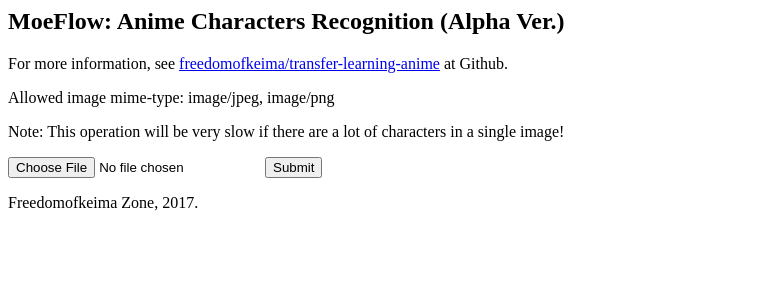
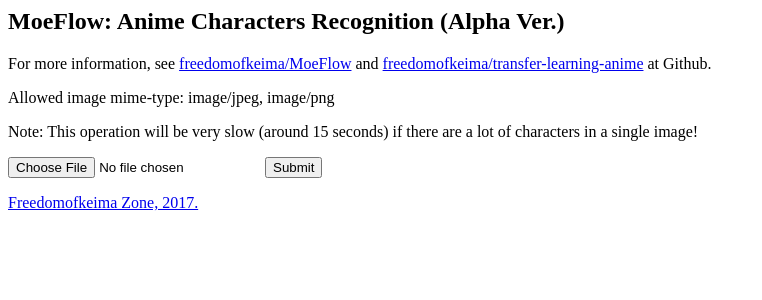
Before and after one commit to freedomofkeima/MoeFlow, a Python web app: template src/moeflow/templates/main.html in a window 1280 px wide. Shown: the top 300 px of the page, without its empty margins (0-762 px from the left). Run offline with Jinja, Linux system fonts and the light colour scheme; the template is opened without the code that fills it, so the values that code supplies are empty.

Commit message:
Quick update

```diff
--- a/src/moeflow/templates/main.html
+++ b/src/moeflow/templates/main.html
@@ -6,28 +6,28 @@
     </head>
     <body>
         <h2>MoeFlow: Anime Characters Recognition (Alpha Ver.)</h2>
-	<p>For more information, see <a href="https://github.com/freedomofkeima/transfer-learning-anime" target="_blank">freedomofkeima/transfer-learning-anime</a> at Github.</p>
+	<p>For more information, see <a href="https://github.com/freedomofkeima/MoeFlow" target="_blank">freedomofkeima/MoeFlow</a> and <a href="https://github.com/freedomofkeima/transfer-learning-anime" target="_blank">freedomofkeima/transfer-learning-anime</a> at Github.</p>
         <p>Allowed image mime-type: image/jpeg, image/png</p>
-	<p>Note: This operation will be very slow if there are a lot of characters in a single image!</p>
+	<p>Note: This operation will be very slow (around 15 seconds) if there are a lot of characters in a single image!</p>
 	<form method="POST" enctype="multipart/form-data">
 	    <input type="file" name="uploaded_image" accept="image/*">
 	    <input type="submit">
 	</form>
 	{% if original_uri %}
 	    <h4>Input:</h4>
-	    <img src="{{ original_uri }}">
+	    <img src="{{ original_uri }}" height="500">
 	    <h4>Output:</h4>
 	    <table>
 	    {% for result in results %}
 	        <tr>
 		    <td><img src="{{ result['image'] }}"></td>
-		    <td>Prediction: {% for prediction in result['prediction'] %} {{ prediction[0] }}, {% endfor %}</td>
+		    <td>Prediction: {% for prediction in result['prediction'] %} {{ prediction[0] }}{{ "," if not loop.last }} {% endfor %}</td>
                 </tr>
 	    {% endfor %}
 	    </table>
 	{% endif %}
 	<div id="footer">
-	    <p>Freedomofkeima Zone, 2017.</p>
+		<p><a href="https://freedomofkeima.com/">Freedomofkeima Zone, 2017.</a></p>
 	</div>
     </body>
 </html>
```
